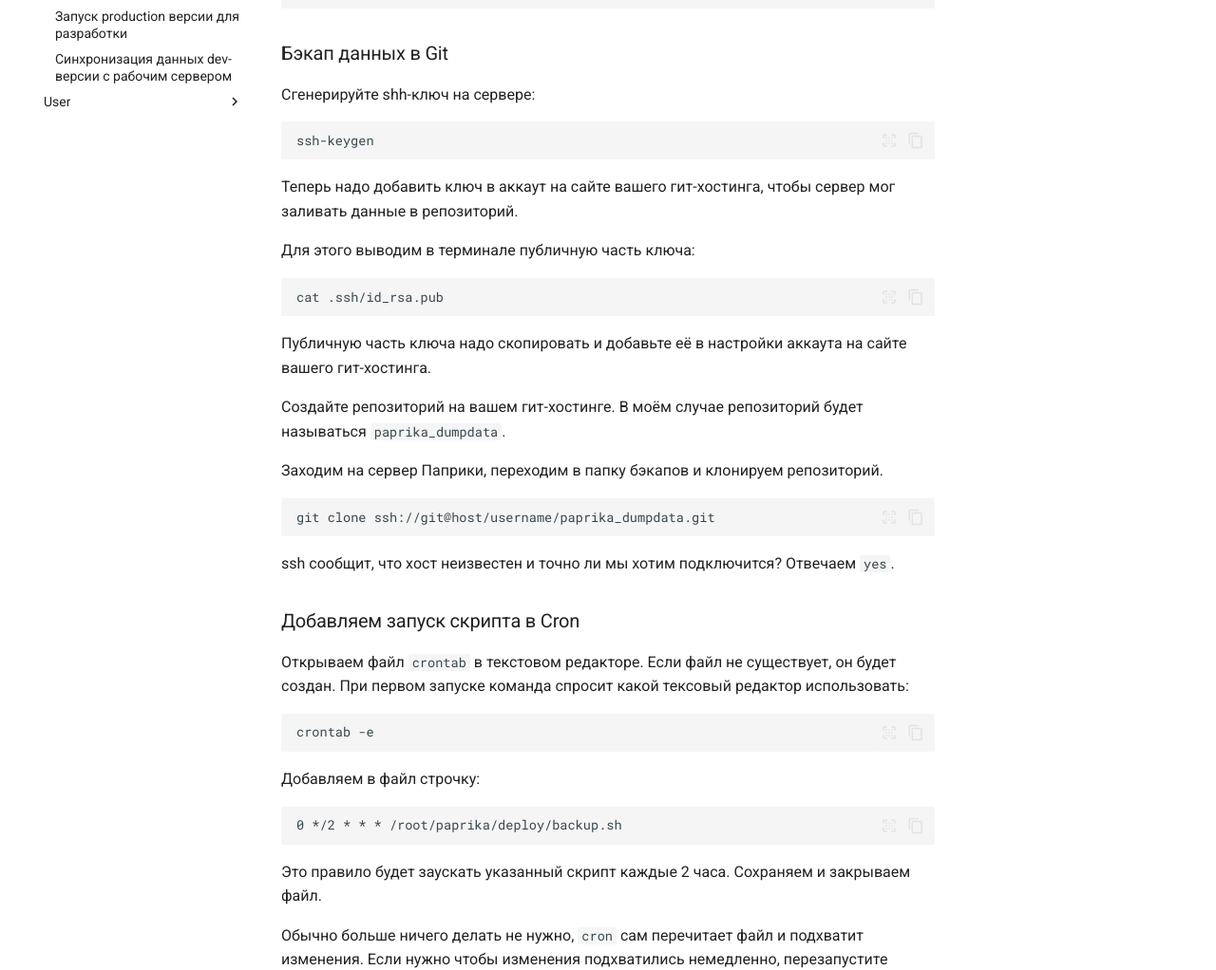
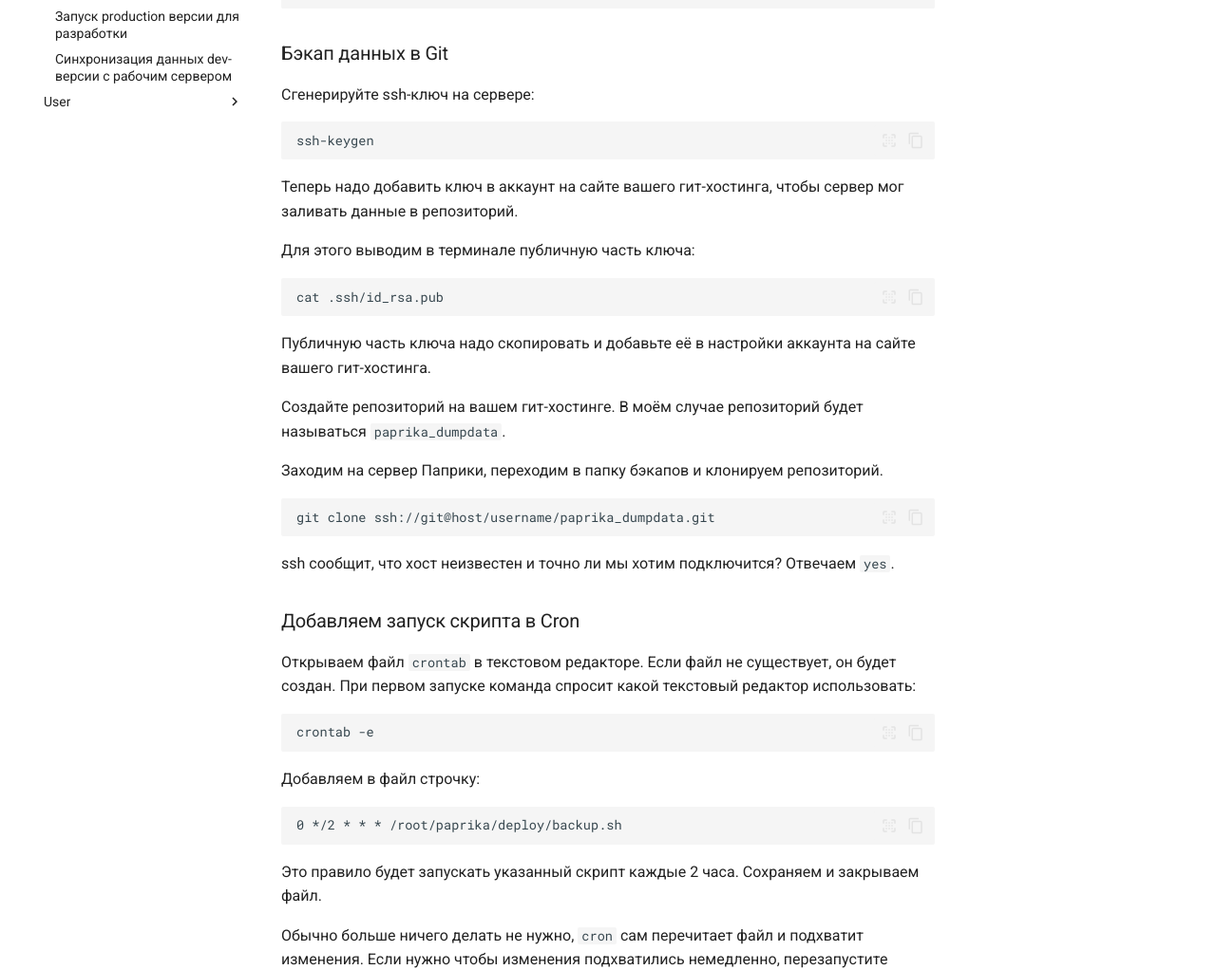
Before and after one commit to romanvolodin/paprika, an MkDocs documentation site: the page built from docs/docs/dev/backup.md, in a window 1280 px wide and 1400 px high, scrolled down 986 px. Shown: the part 226-1248 px from the top of the window at 95% size. Built offline with MkDocs 1.6.1 and Material for MkDocs 9.7.7, drawn with Linux system fonts in a browser that asks for light colours; comment, search, counter and statistics services are not loaded.

Commit message:
Исправил опечатки

````diff
--- a/docs/docs/dev/backup.md
+++ b/docs/docs/dev/backup.md
@@ -44,13 +44,13 @@ docker compose --file docker-compose-dev.yml exec paprika-app ./manage.py loadda
 
 ### Бэкап данных в Git
 
-Сгенерируйте shh-ключ на сервере:
+Сгенерируйте ssh-ключ на сервере:
 
 ```bash
 ssh-keygen
 ```
 
-Теперь надо добавить ключ в аккаут на сайте вашего гит-хостинга, чтобы сервер мог заливать данные в репозиторий.
+Теперь надо добавить ключ в аккаунт на сайте вашего гит-хостинга, чтобы сервер мог заливать данные в репозиторий.
 
 Для этого выводим в терминале публичную часть ключа:
 
@@ -58,7 +58,7 @@ ssh-keygen
 cat .ssh/id_rsa.pub
 ```
 
-Публичную часть ключа надо скопировать и добавьте её в настройки аккаута на сайте вашего гит-хостинга.
+Публичную часть ключа надо скопировать и добавьте её в настройки аккаунта на сайте вашего гит-хостинга.
 
 Создайте репозиторий на вашем гит-хостинге. В моём случае репозиторий будет называться `paprika_dumpdata`.
 
@@ -72,7 +72,7 @@ ssh сообщит, что хост неизвестен и точно ли мы
 
 ### Добавляем запуск скрипта в Cron
 
-Открываем файл `crontab` в текстовом редакторе. Если файл не существует, он будет создан. При первом запуске команда спросит какой тексовый редактор использовать:
+Открываем файл `crontab` в текстовом редакторе. Если файл не существует, он будет создан. При первом запуске команда спросит какой текстовый редактор использовать:
 
 ```bash
 crontab -e
@@ -84,9 +84,9 @@ crontab -e
 0 */2 * * * /root/paprika/deploy/backup.sh
 ```
 
-Это правило будет заускать указанный скрипт каждые 2 часа. Сохраняем и закрываем файл.
+Это правило будет запускать указанный скрипт каждые 2 часа. Сохраняем и закрываем файл.
 
-Обычно больше ничего делать не нужно, `сron` сам перечитает файл и подхватит изменения. Если нужно чтобы изменения подхватились немедленно, перезапустите сервис `cron`:
+Обычно больше ничего делать не нужно, `сron` сам перечитает файл и подхватит изменения. Если нужно чтобы изменения подхватились немедленно, перезапустите сервис `сron`:
 
 ```bash
 systemctl restart cron
````
